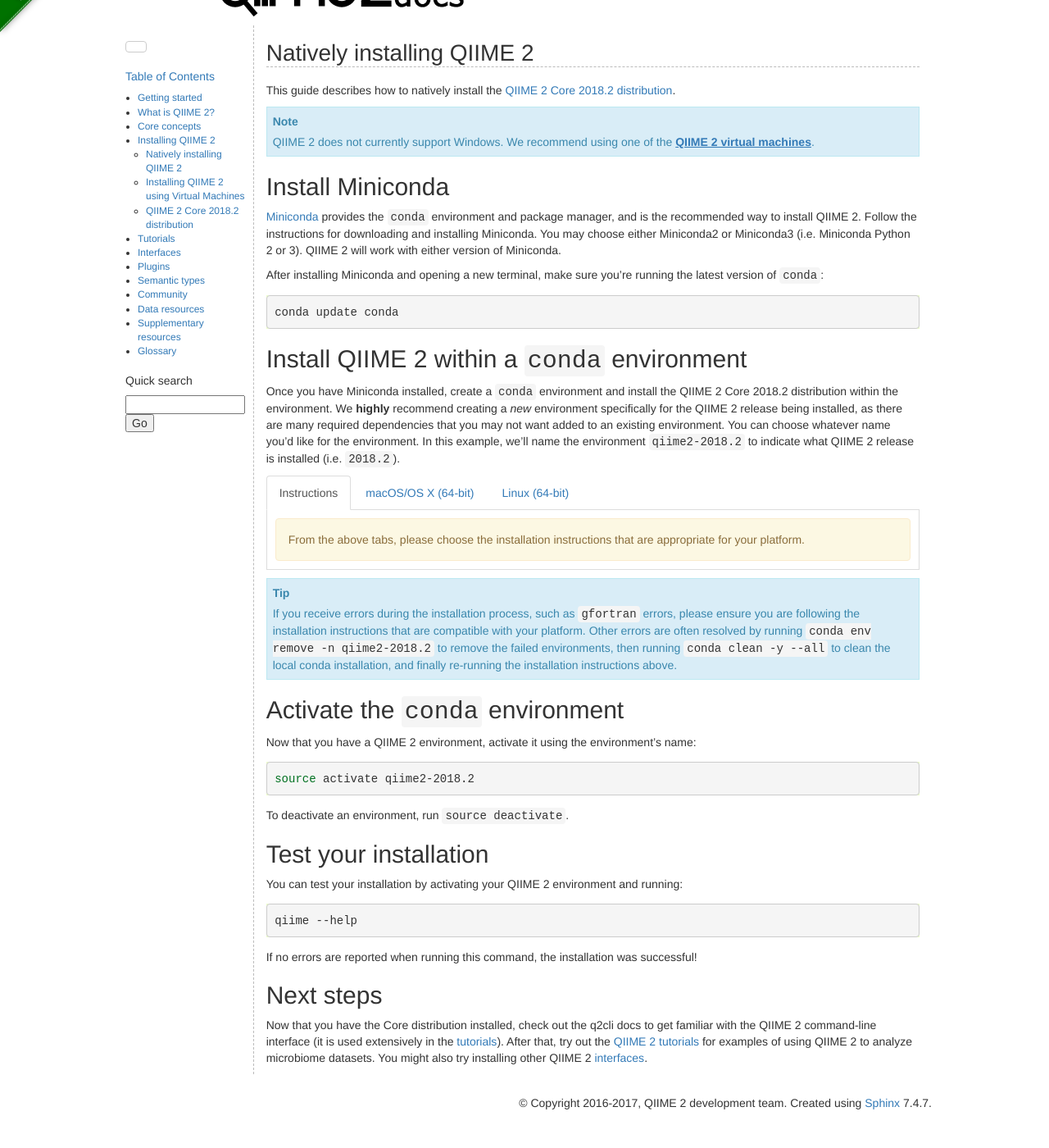
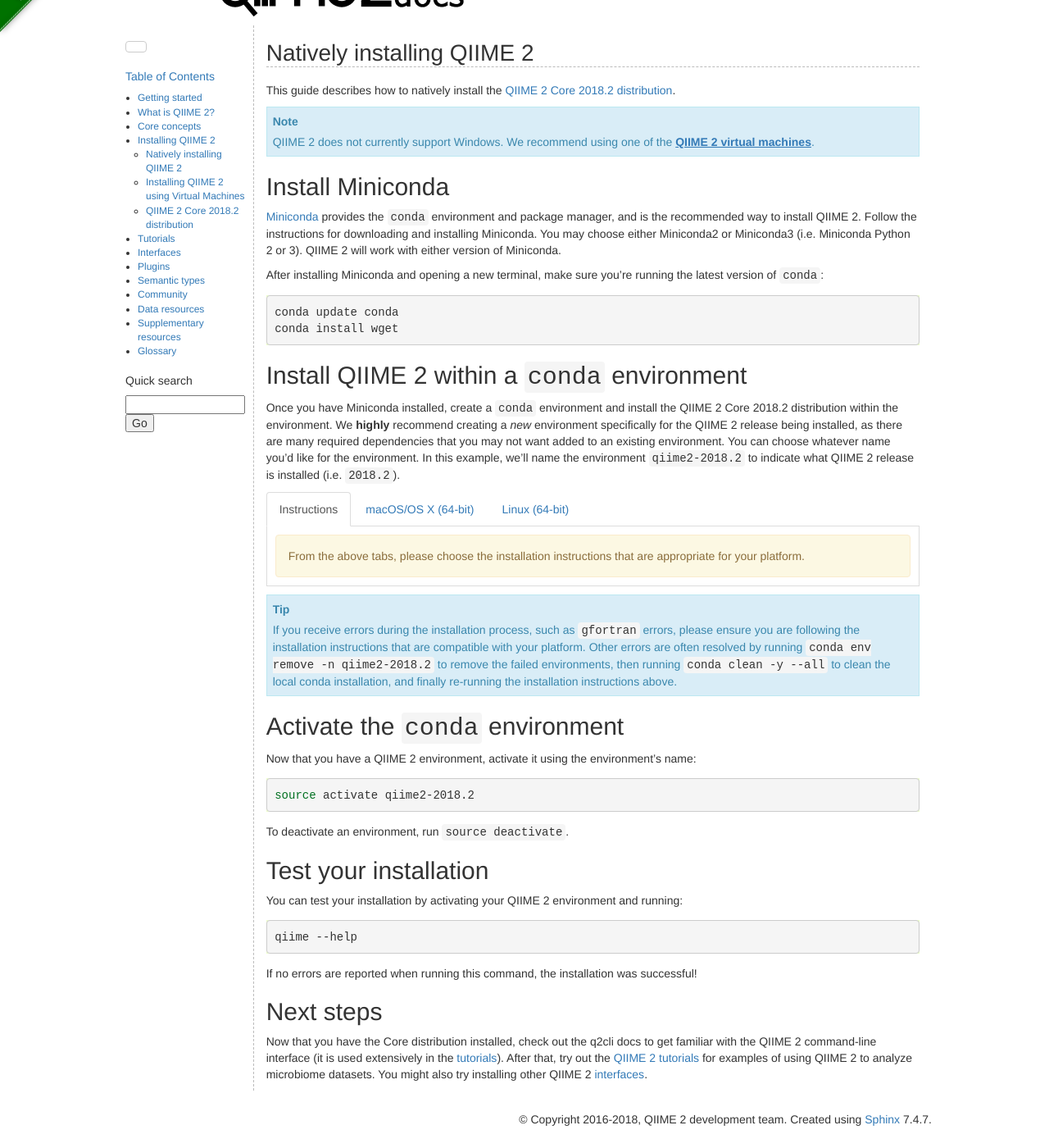
Before and after one commit to qiime2/docs, a Sphinx documentation site: the page built from source/install/native.rst, in a window 1280 px wide and 1400 px high, scrolled down 95 px. Shown: the whole window at 82% size. Built offline with Sphinx 7.4.7, drawn with Linux system fonts in a browser that asks for light colours; pages that are not in the unit, such as notebooks, are missing from menus; the version number could not be read and is left out; some of the changed lines change nothing that is shown.

Commit message:
MAINT: Update install guide; New copyright year (#284)
Fixes #279
Fixes #283

```diff
--- a/source/conf.py
+++ b/source/conf.py
@@ -73,7 +73,7 @@
 
 # General information about the project.
 project = 'QIIME 2'
-copyright = '2016-2017, QIIME 2 development team'
+copyright = '2016-2018, QIIME 2 development team'
 author = 'QIIME 2 development team'
 
 # The version info for the project you're documenting, acts as replacement for
--- a/source/install/native.rst
+++ b/source/install/native.rst
@@ -16,6 +16,7 @@
    :no-exec:
 
    conda update conda
+   conda install wget
 
 Install QIIME 2 within a ``conda`` environment
 ----------------------------------------------
@@ -38,10 +39,16 @@
             </p>
          </div>
          <div id="macOS" class="tab-pane fade">
-            <pre>conda create -n qiime2-2018.2 --file https://data.qiime2.org/distro/core/qiime2-2018.2-conda-osx-64.txt</pre>
+            <pre>wget https://data.qiime2.org/distro/core/qiime2-2018.2-py35-osx-conda.yml
+   conda env create -n qiime2-2018.2 --file qiime2-2018.2-py35-osx-conda.yml
+   # OPTIONAL CLEANUP
+   rm qiime2-2018.2-py35-osx-conda.yml</pre>
          </div>
          <div id="linux" class="tab-pane fade">
-            <pre>conda create -n qiime2-2018.2 --file https://data.qiime2.org/distro/core/qiime2-2018.2-conda-linux-64.txt</pre>
+            <pre>wget https://data.qiime2.org/distro/core/qiime2-2018.2-py35-linux-conda.yml
+   conda env create -n qiime2-2018.2 --file qiime2-2018.2-py35-linux-conda.yml
+   # OPTIONAL CLEANUP
+   rm qiime2-2018.2-py35-linux-conda.yml</pre>
          </div>
       </div>
    </div>
```
